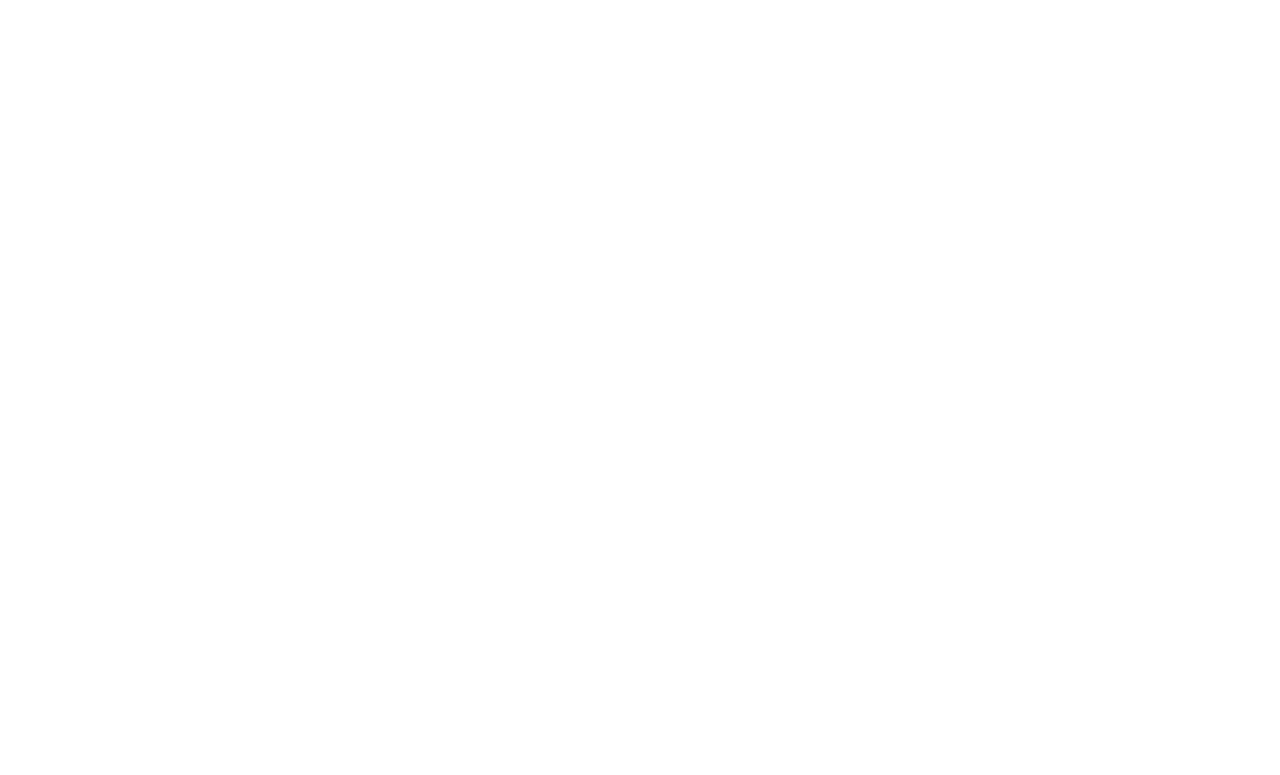
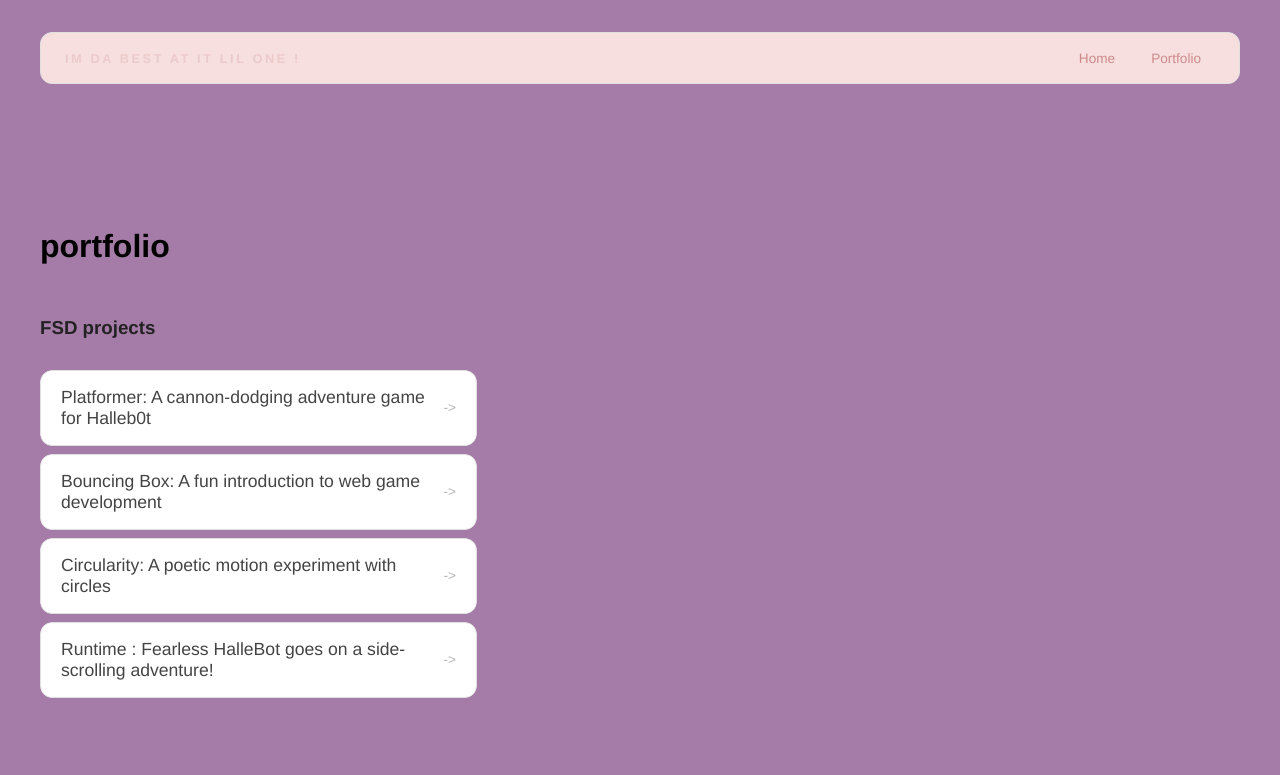
Before and after one commit to nahidelinaaliyahmartinezsanders-coder/nahidelinaaliyahmartinezsanders-coder.github.io, a plain HTML site: page portfolio.html in a window 1280 px wide. Drawn offline with Linux system fonts and the light colour scheme.

Commit message:
add portfolio page to website

```diff
--- a/portfolio.html
+++ b/portfolio.html
@@ -0,0 +1,50 @@
+<!DOCTYPE html>
+<html>
+  <head>
+    <title>AALIYAHHH</title>
+    <link rel="stylesheet" href="style.css" />
+  </head>
+
+  <body>
+    <!-- All content goes here -->
+    <div id="all-contents">
+      <nav>
+  <h1> Im  da best at it lil one !</h1>
+  <ul id="nav-ul">
+    <li class="nav-li">
+      <a href="index.html">Home</a>
+    </li>
+    <li class="nav-li">
+      <a href="portfolio.html">Portfolio</a>
+    </li>
+  </ul>
+</nav>
+
+
+      <main>
+<div class=" content">
+<h1> portfolio</h1>
+<h3>FSD projects</h3>
+<ul id="portfolio">
+
+<li>
+  <a href="fsd-projects/platformer/">Platformer: A cannon-dodging adventure game for Halleb0t</a>
+</li>
+<li>
+  <a href="fsd-projects/bouncing-box/">Bouncing Box: A fun introduction to web game development</a>
+</li>
+<li>
+  <a href="fsd-projects/circularity/">Circularity: A poetic motion experiment with circles</a>
+</li>
+<li>
+ <a href="fsd-projects/runtime/">Runtime : Fearless HalleBot goes on a side-scrolling adventure!</a>
+</li>
+
+
+
+</ul>
+
+<!-- ASD Projects will go here -->
+
+</div>
+</main>
--- a/style.css
+++ b/style.css
@@ -180,3 +180,55 @@
   background: #ef8181;
   color: #fff;
 }
+/* Portfolio styles */
+.content h1 {
+  color: black;
+}
+
+#portfolio {
+  list-style: none;
+  margin: 0;
+  padding: 0;
+  width: 100%;
+  display: flex;
+  flex-direction: column;
+  gap: 8px;
+}
+
+#portfolio li {
+  border-radius: 12px;
+  overflow: hidden;
+}
+
+#portfolio a {
+  display: flex;
+  justify-content: space-between;
+  align-items: center;
+  text-decoration: none;
+  color: #444;
+  padding: 16px 20px;
+  font-size: 1.1rem;
+  font-weight: 500;
+  background: #fff;
+  border: 1px solid #e0e0e0;
+  border-radius: 12px;
+  transition: background 0.25s ease, color 0.25s ease, transform 0.25s ease;
+}
+
+#portfolio a:hover {
+  background: #000;
+  color: #fff;
+  transform: translateX(4px);
+}
+
+#portfolio a::after {
+  content: "->";
+  font-size: 0.85rem;
+  opacity: 0.4;
+  transition: opacity 0.25s ease;
+  white-space: nowrap;
+}
+
+#portfolio a:hover::after {
+  opacity: 1;
+}
```
